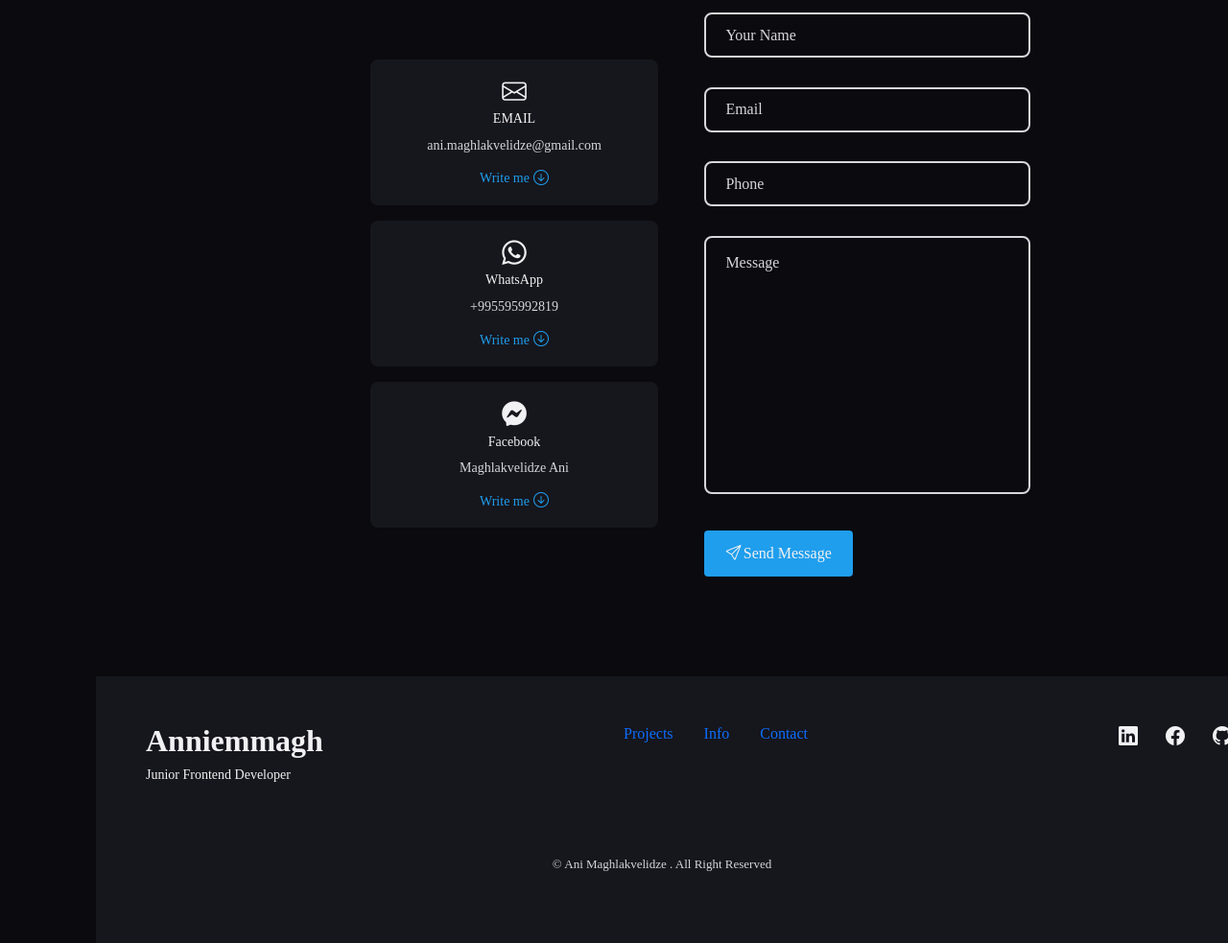
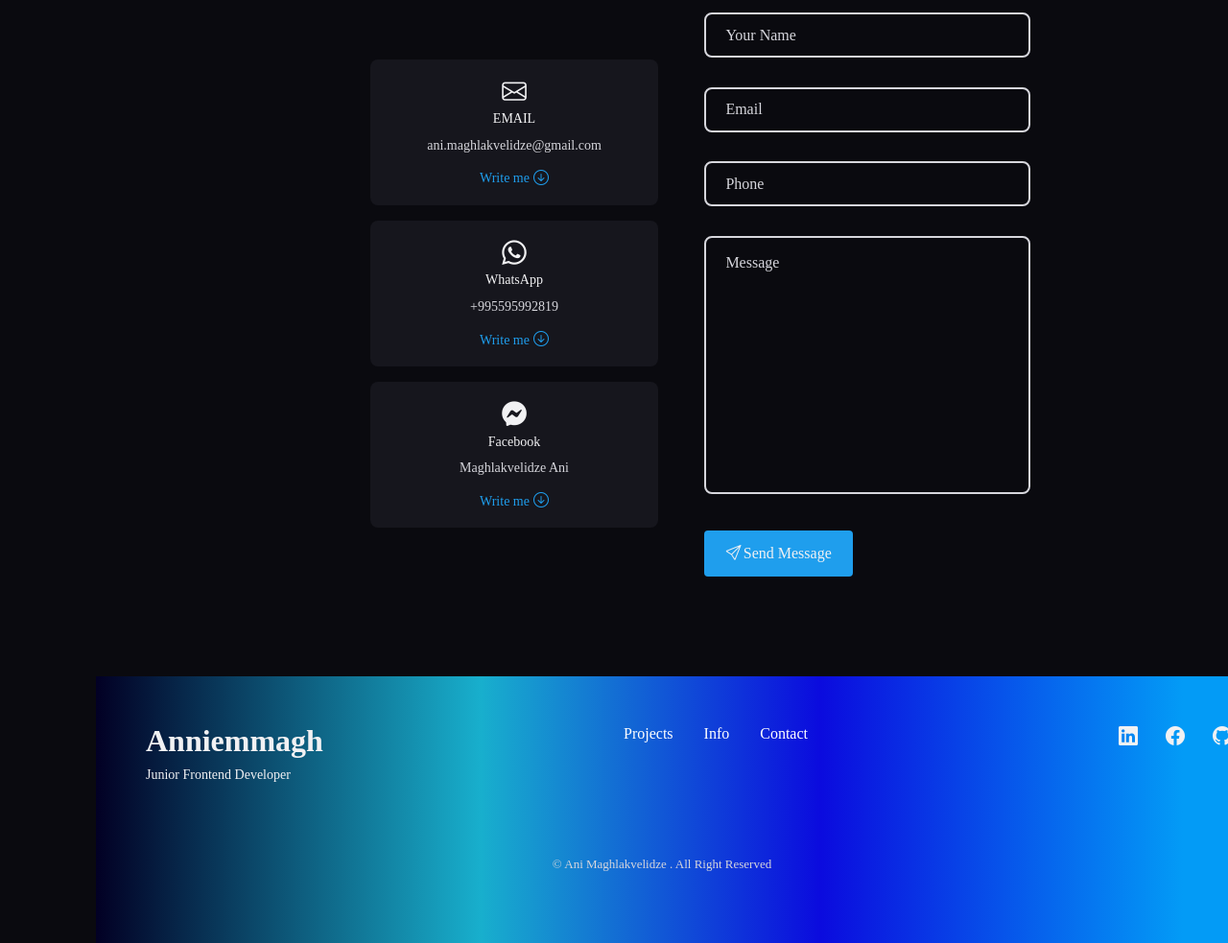
Before and after one commit to anniemmagh/COMMSCHOOL-FINAL-PROJECT, a plain HTML site: page index.html in a window 1280 px wide. Shown: the part 4204-5187 px from the top of the page at 96% size. Drawn offline with nearby package versions, Linux system fonts and the light colour scheme; a web font is replaced by a local one.

Commit message:
footer gradient

```diff
--- a/assets/style.css
+++ b/assets/style.css
@@ -924,16 +924,21 @@ textarea.input {
 /* Footer css */
 .footer {
     padding-top: 0rem;
+
 }
 
 .footer__container {
     grid-template-columns: repeat(3, 1fr);
     column-gap: 1.6rem;
+
+
 }
 
 .footer__bg {
     background-color: var(--box-color);
     padding: 3rem 0 3.5rem;
+    background: rgb(2,0,36);
+    background: linear-gradient(90deg, rgba(2,0,36,1) 0%, rgba(24,175,205,1) 34%, rgba(11,11,222,1) 64%, rgba(3,155,246,1) 96%);
 }
 
 .footer__title {
@@ -949,6 +954,7 @@ textarea.input {
     display: flex;
     justify-self: center;
     column-gap: 2rem;
+    color: white;
 }
 
 .footer__link:hover {
--- a/index.html
+++ b/index.html
@@ -6,7 +6,7 @@
     <meta http-equiv="X-UA-Compatible" content="IE=edge">
     <meta name="description" content="Portfolio Website">
     <meta name="viewport" content="width=device-width, initial-scale=1.0">
-    <link rel="icon" type="image/x-icon" href="imgs/WhatsApp Image 2022-07-03 at 7.37.04 PM (1).jpeg">
+    <link rel="icon" type="image/x-icon" href="imgs/">
     <meta name="author" content="Ani Maghlakvelidze">
 
     <!-- <!-- CSS only =====icons==== -->
```
